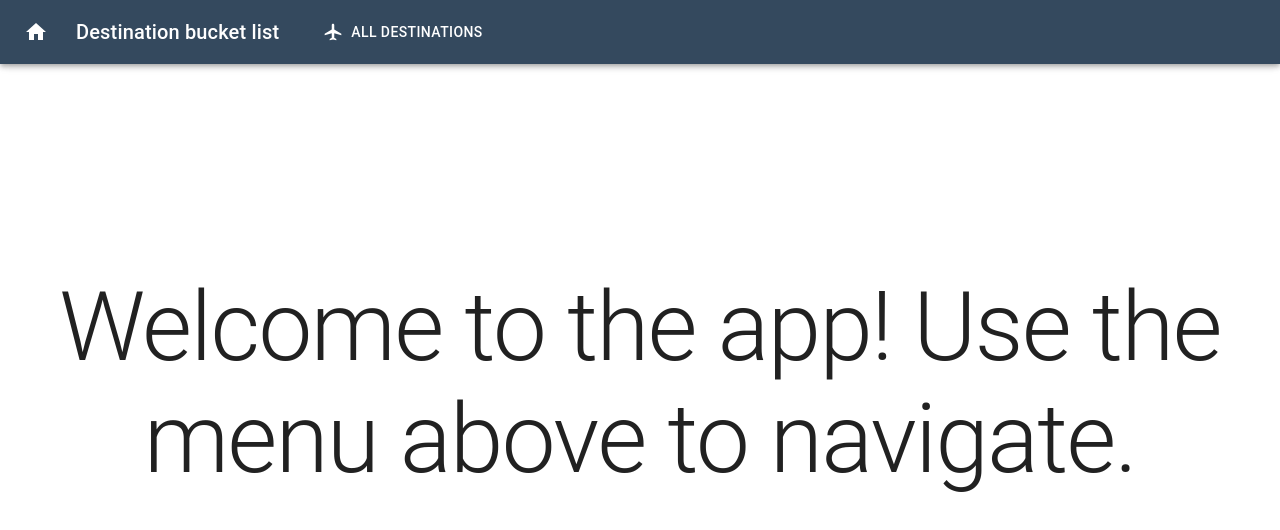
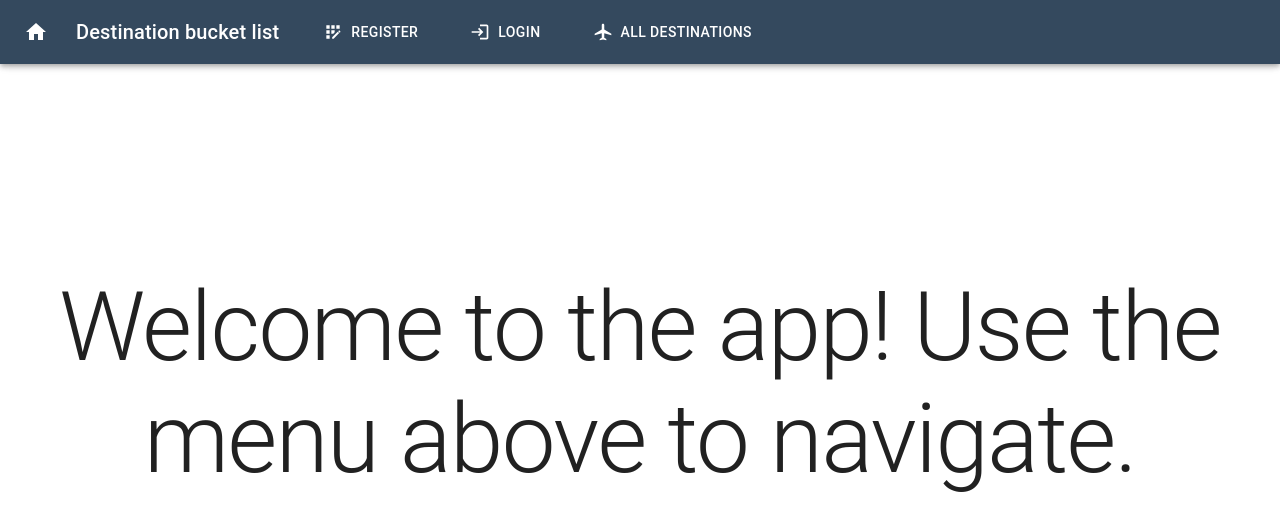
Before and after one commit to iamnotfelix/destination-bucketlist-SE, a React (Vite) app in the folder frontend/: page / in a window 1280 px wide. Shown: the top 530 px of the page. Built offline with nearby package versions, Linux system fonts and the light colour scheme.

Commit message:
Register and login menu

```diff
--- a/frontend/src/components/AppMenu.tsx
+++ b/frontend/src/components/AppMenu.tsx
@@ -2,6 +2,9 @@ import { Box, AppBar, Toolbar, IconButton, Typography, Button } from "@mui/mater
 import { Link, useLocation } from "react-router-dom";
 import HomeIcon from '@mui/icons-material/Home';
 import AirplanemodeActiveIcon from '@mui/icons-material/AirplanemodeActive';
+import AppRegistrationIcon from '@mui/icons-material/AppRegistration';
+import LoginIcon from '@mui/icons-material/Login';
+
 
 export const AppMenu = () => {
 	const location = useLocation();
@@ -24,6 +27,24 @@ export const AppMenu = () => {
 					<Typography variant="h6" component="div" sx={{ mr: 5 }}>
 						Destination bucket list
 					</Typography>
+                    <Button
+						variant={path.startsWith("/register") ? "outlined" : "text"}
+						to="/register"
+						component={Link}
+						color="inherit"
+						sx={{ mr: 5 }}
+						startIcon={<AppRegistrationIcon />}>
+						Register
+					</Button>
+					<Button
+						variant={path.startsWith("/login") ? "outlined" : "text"}
+						to="/login"
+						component={Link}
+						color="inherit"
+						sx={{ mr: 5 }}
+						startIcon={<LoginIcon />}>
+						Login
+					</Button>
 					<Button
 						variant={path.startsWith("/shelter") ? "outlined" : "text"}
 						to="/shelter"
@@ -35,7 +56,6 @@ export const AppMenu = () => {
 					</Button>
 
 
-
 				</Toolbar>
 			</AppBar>
 		</Box>
```
